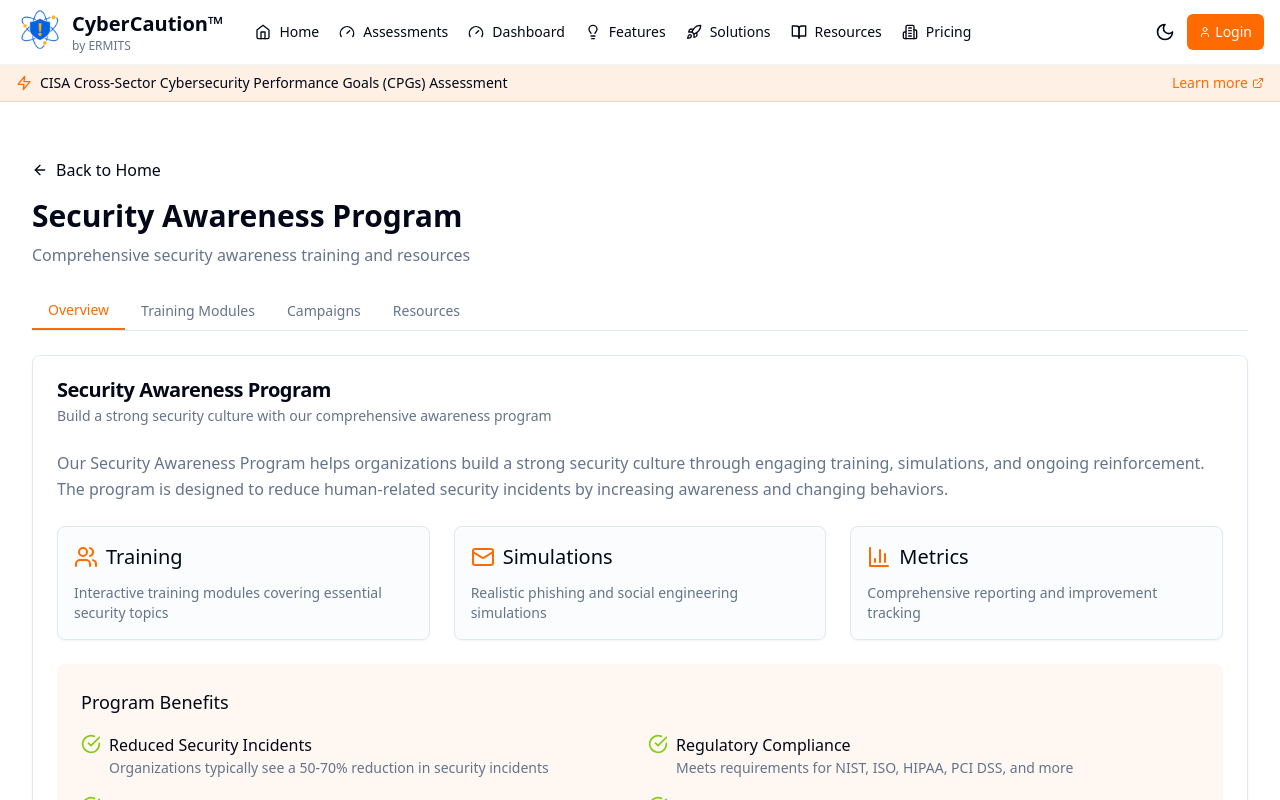
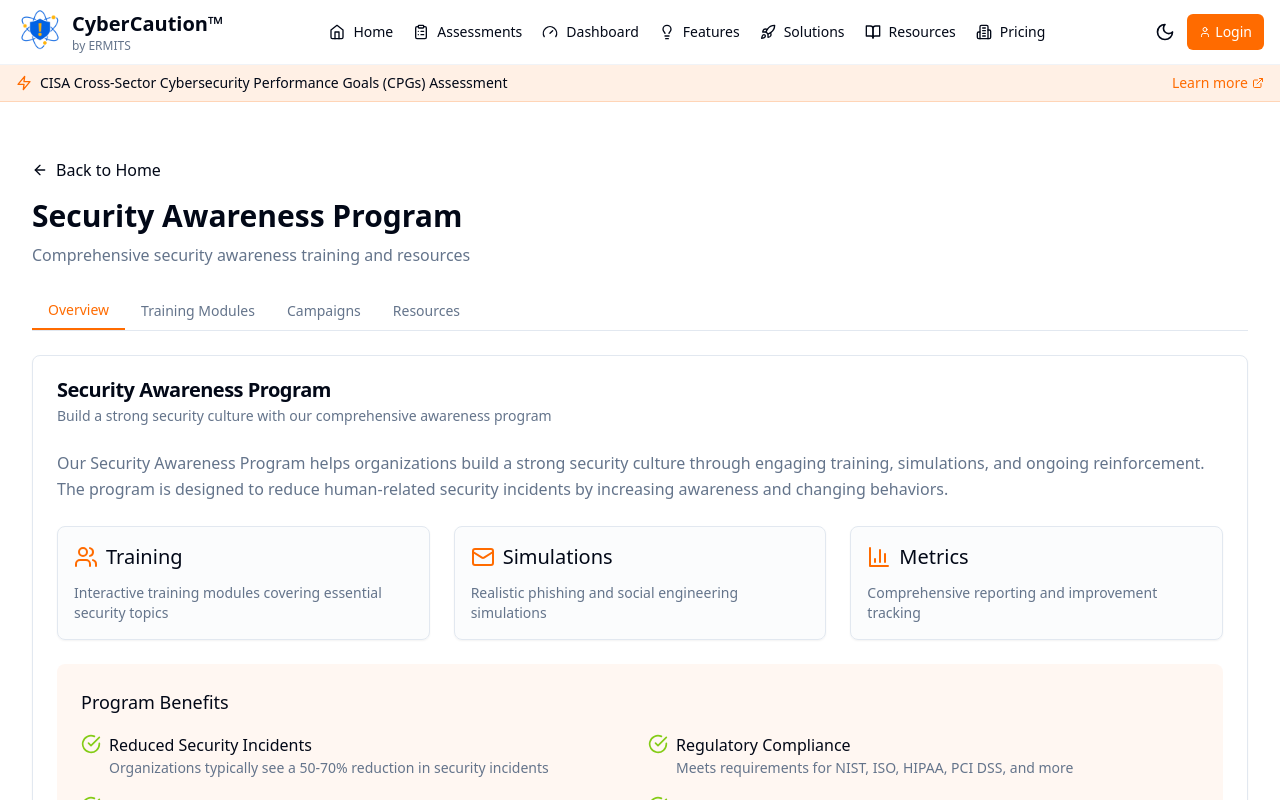
Before and after one commit to Facely1er/assessments-cybercaution, a React (Vite) app: page /security-awareness in a window 1280 px wide. Shown: the top 800 px of the page. Built offline with nearby package versions, Linux system fonts and the light colour scheme.

Commit message:
Updated Navigation.tsx

```diff
--- a/src/components/Navigation.tsx
+++ b/src/components/Navigation.tsx
@@ -11,7 +11,8 @@
   Moon,
   SunMoon,
   Menu,
-  X
+  X,
+  ClipboardList
 } from 'lucide-react';
 import { Button } from './ui/Button';
 import { SUBDOMAIN_URLS } from '../utils/navigation';
@@ -40,16 +41,16 @@
     {
       name: 'Assessments',
       path: '/assessments',
-      icon: Gauge,
+      icon: ClipboardList,
       external: true,
-      url: `${SUBDOMAIN_URLS.ASSESS}/assessment`
+      url: SUBDOMAIN_URLS.ASSESS
     },
     {
       name: 'Dashboard',
       path: '/dashboard',
       icon: Gauge,
       external: true,
-      url: `${SUBDOMAIN_URLS.APP}/dashboard`
+      url: SUBDOMAIN_URLS.APP
     },
     {
       name: 'Features',
@@ -78,7 +79,8 @@
   return (
     <nav className="sticky top-0 z-20 bg-background/95 backdrop-blur-sm border-b border-border/50">
       <div className="container mx-auto px-4">
-        <div className="flex justify-between h-16">
+        <div className="flex justify-between items-center h-16">
+          {/* Logo Section */}
           <div className="flex items-center">
             <Link to="/" className="flex items-center group">
               <img
@@ -91,8 +93,10 @@
                 <span className="text-xs text-muted-foreground hidden md:block">by ERMITS</span>
               </div>
             </Link>
+          </div>
 
-            <div className="hidden sm:ml-6 sm:flex sm:space-x-1">
+          {/* Centered Navigation Items */}
+          <div className="hidden sm:flex sm:space-x-1">
             {navItems.map(item => (
               <div key={item.name}>
                 {item.external ? (
@@ -119,8 +123,8 @@
               </div>
             ))}
           </div>
-          </div>
 
+          {/* Right Actions */}
           <div className="flex items-center">
             <button
               onClick={toggleDarkMode}
```
Lines whose indentation alone changed are shown as unchanged.
